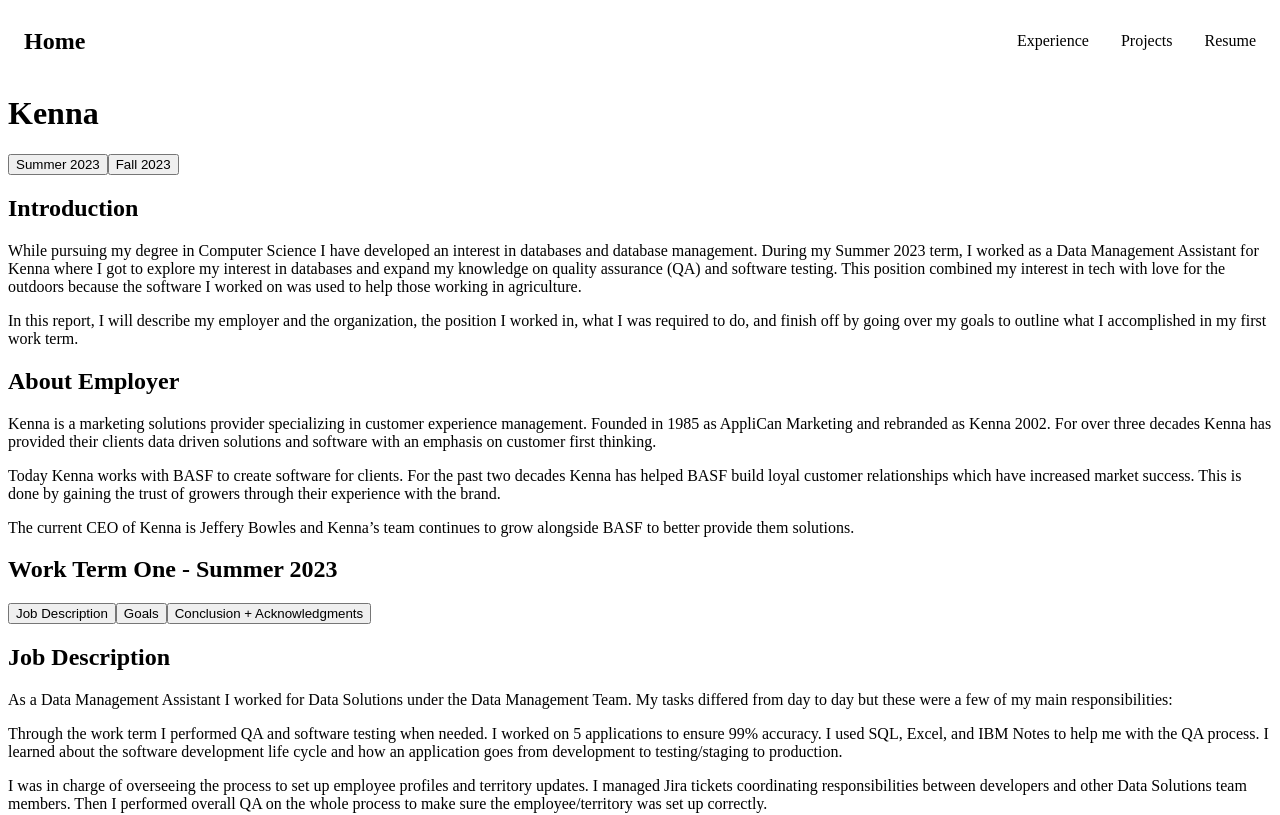
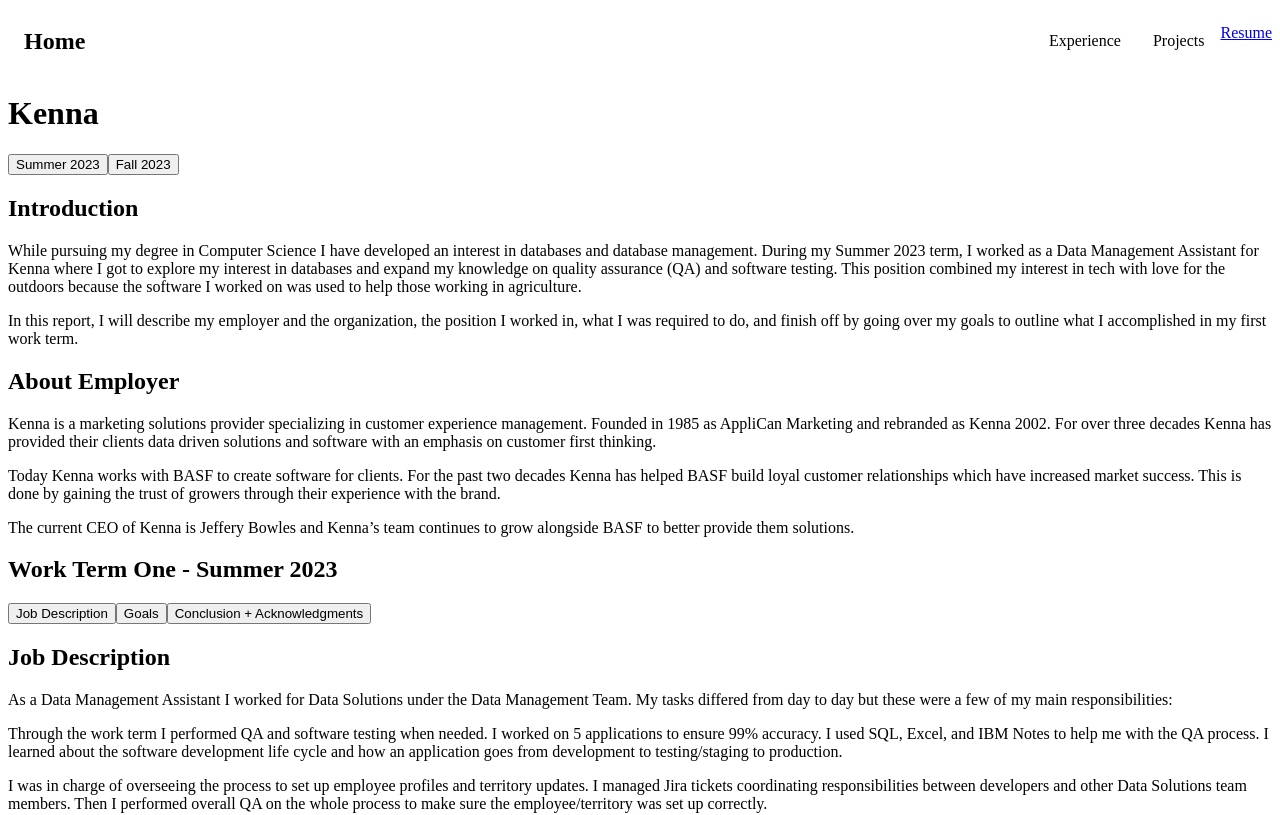
Before and after one commit to mayasaltzman/PersonalWebsiteV2, a React (Create React App) app in the folder my-site/: page /kenna in a window 1280 px wide. Shown: the top 815 px of the page. Built offline with nearby package versions, Linux system fonts and the light colour scheme.

Commit message:
resume and photo finally showing

```diff
--- a/my-site/src/components/NavBar.js
+++ b/my-site/src/components/NavBar.js
@@ -23,7 +23,8 @@
                     <Link to="/projects" id="a">Projects</Link>
                 </lil>
                 <lil>
-                    <Link to="/resume" id="a">Resume</Link>
+                    {/* <Link to="/resume" id="a">Resume</Link> */}
+                    <a href="TA_Resume_2023.pdf">Resume</a>
                 </lil>
             </ul>
         </nav>
--- a/my-site/src/components/pages/home.js
+++ b/my-site/src/components/pages/home.js
@@ -4,7 +4,7 @@
   return (
     <div>
       <h1>Hello World</h1>
-      <img src='../profilephoto.png' alt='maya'/>
+      <img src='profilephoto.png' alt='maya'/>
     </div>
   )
 }
```
Also changed, not shown: 2 other files (tests, documents, lock files or other folders).
